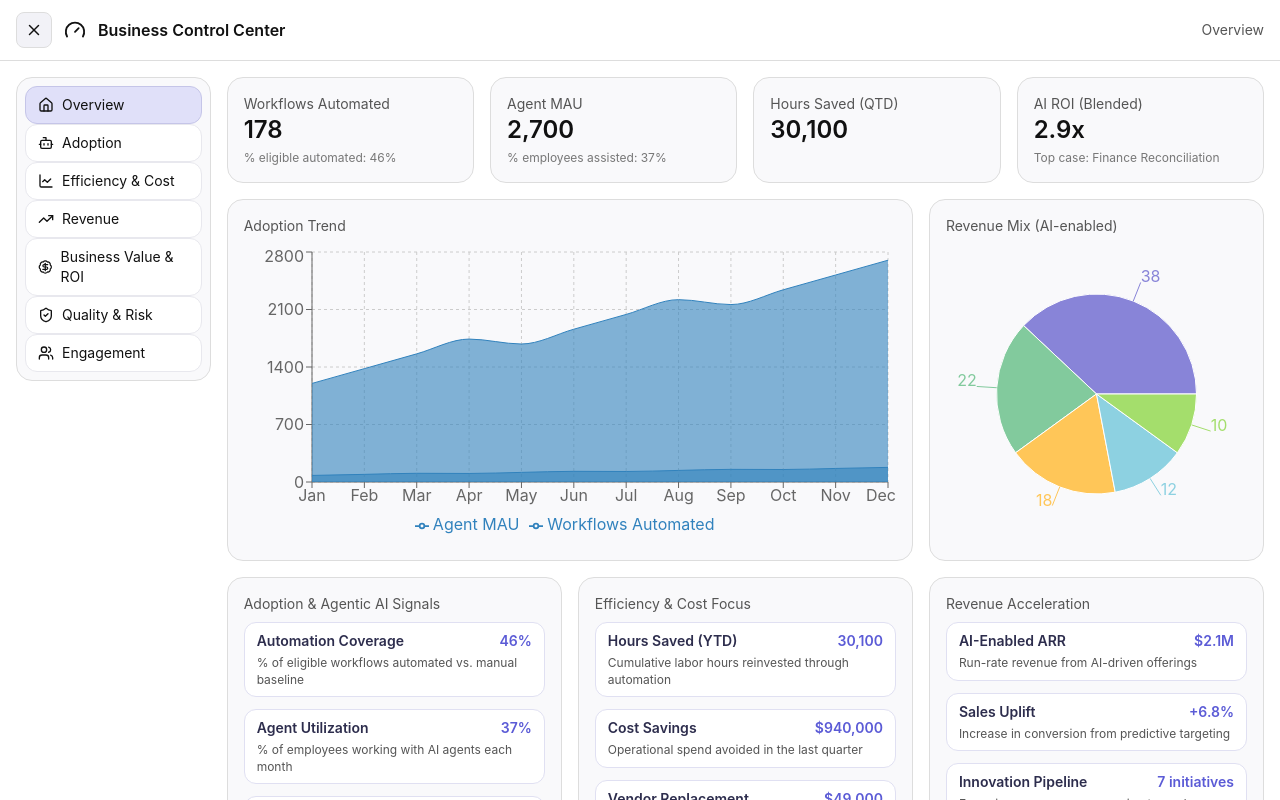
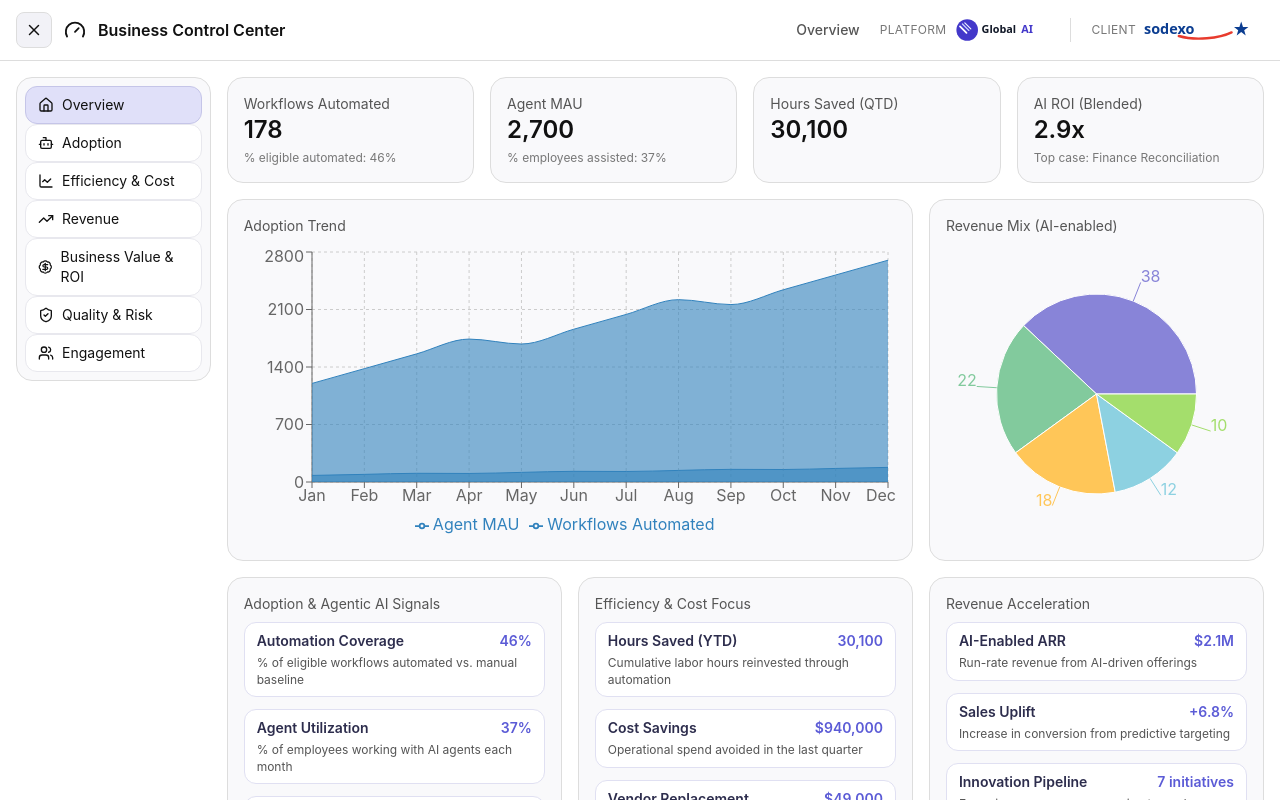
Before and after one commit to nirnir/GAIBCC, a React (Vite) app: page / in a window 1280 px wide. Shown: the top 800 px of the page. Built offline with nearby package versions, Linux system fonts and the light colour scheme.

Commit message:
Add platform and client logos to header

```diff
--- a/src/App.tsx
+++ b/src/App.tsx
@@ -30,6 +30,8 @@ import {
   Pie,
   Cell,
 } from "recharts";
+import globalAiLogo from "./assets/global-ai-logo.svg";
+import sodexoLogo from "./assets/sodexo-logo.svg";
 
 const months = Array.from({ length: 12 }).map((_, i) => new Date(2024, i, 1).toLocaleString("en", { month: "short" }));
 const adoptionSeries = months.map((month, i) => ({
@@ -263,7 +265,26 @@ function Shell({ children }: { children: React.ReactNode }) {
           </button>
           <Gauge size={22} />
           <div className="font-semibold">Business Control Center</div>
-          <div className="ml-auto text-sm text-[#555]">{title}</div>
+          <div className="ml-auto flex flex-wrap items-center gap-3 sm:gap-5 justify-end text-[#555]">
+            <div className="text-xs sm:text-sm font-medium whitespace-nowrap">{title}</div>
+            <div className="flex items-center gap-2">
+              <span className="text-[10px] sm:text-xs uppercase tracking-wide text-[#777]">Platform</span>
+              <img
+                src={globalAiLogo}
+                alt="Global AI logo"
+                className="h-6 w-auto object-contain"
+              />
+            </div>
+            <span className="hidden sm:block h-6 w-px bg-[#ddd]" aria-hidden="true" />
+            <div className="flex items-center gap-2">
+              <span className="text-[10px] sm:text-xs uppercase tracking-wide text-[#777]">Client</span>
+              <img
+                src={sodexoLogo}
+                alt="Sodexo logo"
+                className="h-6 w-auto object-contain"
+              />
+            </div>
+          </div>
         </div>
       </header>
 
```
Also changed, not shown: src/assets/global-ai-logo.svg (added), src/assets/sodexo-logo.svg (added).
